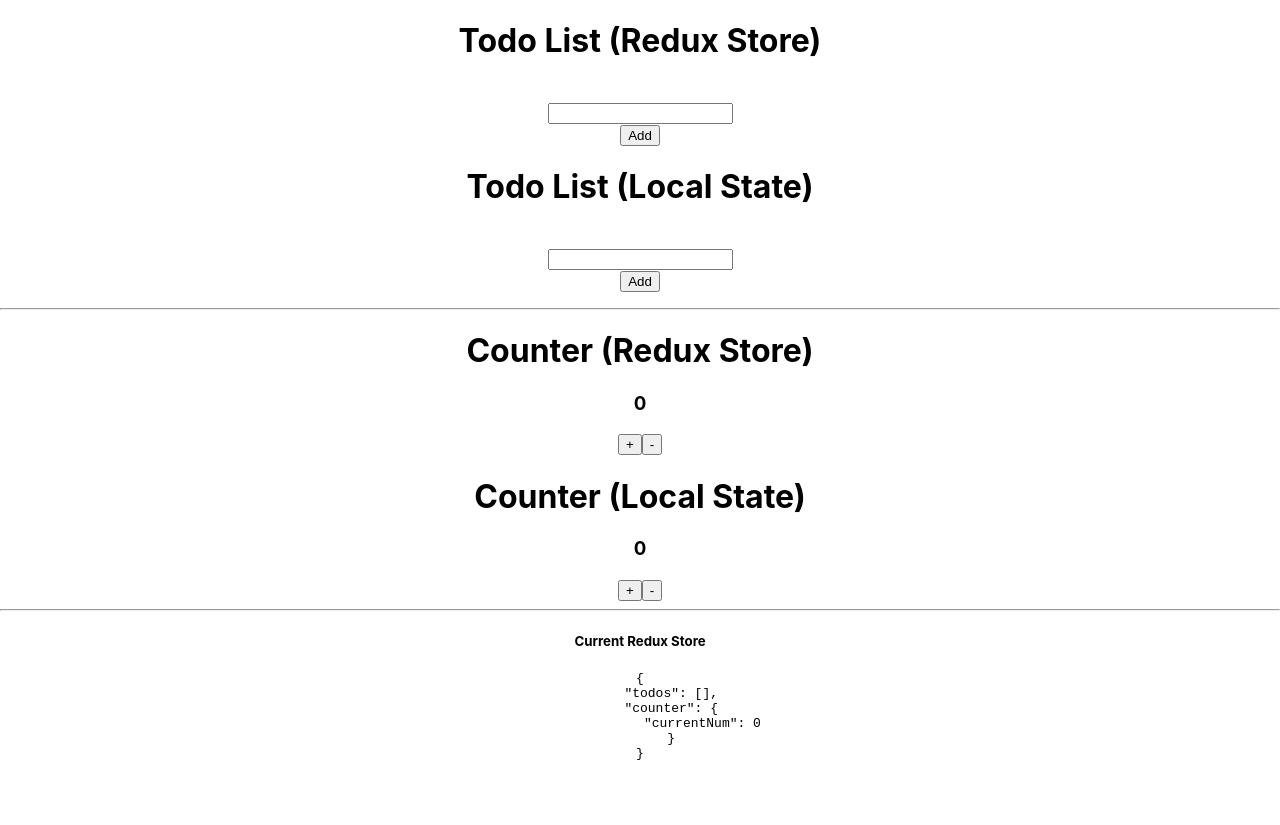
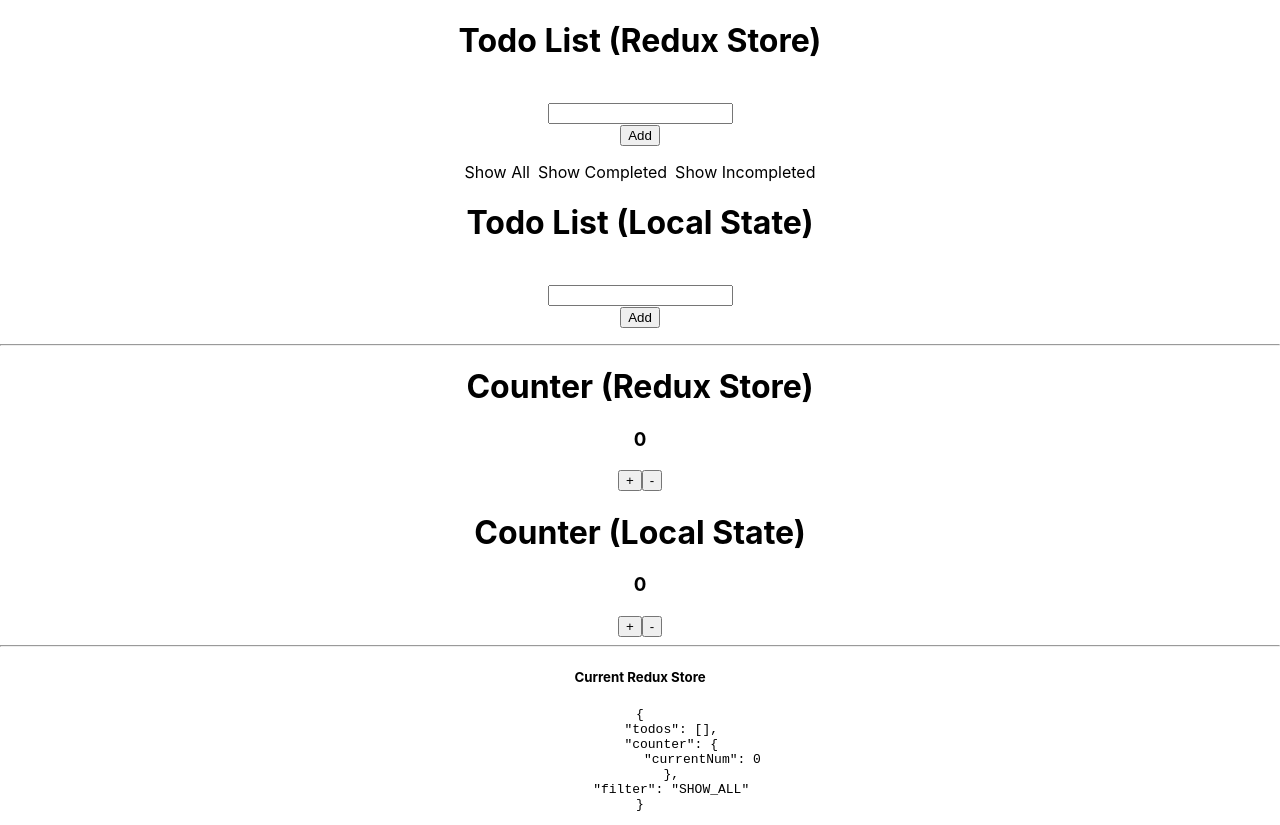
Before and after one commit to workofart/playground, a React (Create React App) app: page / in a window 1280 px wide. Before the commit the page ends 800 px from the top, so only its background shows below. Built offline with nearby package versions, Linux system fonts and the light colour scheme.

Commit message:
Added filtering options for redux-store-based todo

```diff
--- a/src/App.js
+++ b/src/App.js
@@ -7,7 +7,7 @@
 import logo from './logo.svg';
 import './App.css';
 
-import { todos, counter } from './actions';
+import { todos, counter, filter, filterTodosByOption } from './actions';
 
 /**
  * The keys used here will be the keys in the redux store
@@ -21,7 +21,8 @@
  */
 const app = combineReducers({
   todos,
-  counter
+  counter,
+  filter
 })
 
 const store = createStore(app);
@@ -37,7 +38,7 @@
 
     return (
       <div className="App">
-        <TodoList items={store.getState().todos} />
+        <TodoList items={filterTodosByOption(store.getState().todos, store.getState().filter)} />
         <TodoList_state />
         <hr />
         <Counter />
--- a/src/TodoList.js
+++ b/src/TodoList.js
@@ -23,6 +23,27 @@
     }
 }
 
+const SHOW_ALL = () => {
+    return {
+        type: 'SET_VISIBILITY_FILTER',
+        filter: 'SHOW_ALL'
+    }
+}
+
+const SHOW_COMPLETED = () => {
+    return {
+        type: 'SET_VISIBILITY_FILTER',
+        filter: 'SHOW_COMPLETED'
+    }
+}
+
+const SHOW_INCOMPLETED = () => {
+    return {
+        type: 'SET_VISIBILITY_FILTER',
+        filter: 'SHOW_INCOMPLETED'
+    }
+}
+
 const TodoItem = (item) => {
     return (
         <li key={item.id}>
@@ -33,7 +54,20 @@
             <button onClick={() => store.dispatch(REMOVE_TODO(item.id))}>x</button>
         </li>
     )
-  }
+}
+
+const FilterLink = ({text, func}) => {
+    return (
+        <span style={{margin: '4px'}}>
+            <a onClick={(e) => {
+                e.preventDefault();
+                store.dispatch(func())
+            }}>
+                {text}
+            </a>
+        </span>
+    )
+}
 
 let nextTodoId = 0;
 class TodoList extends Component {
@@ -49,6 +83,9 @@
                 <ul>
                     {this.props.items.map(item => TodoItem(item))}
                 </ul>
+                <FilterLink text='Show All' func={SHOW_ALL}/>
+                <FilterLink text='Show Completed' func={SHOW_COMPLETED}/>
+                <FilterLink text='Show Incompleted' func={SHOW_INCOMPLETED}/>
             </div>
         )
     }
--- a/src/actions.js
+++ b/src/actions.js
@@ -1,4 +1,9 @@
-const todo = (state, action) => {
+/**
+ * Helper function for "todos"
+ * @param {Object} todo - the object representing one todo item
+ * @param {Object} action - the object representing the action
+ */
+const todo = (todo, action) => {
     switch (action.type) {
         case 'ADD_TODO':
             return {
@@ -7,18 +12,46 @@
                 completed: false
             };
         case 'TOGGLE_TODO':
-            if (state.id !== action.id)
-                return state
+            if (todo.id !== action.id)
+                return todo
             return {
-                ...state,
-                completed: !state.completed
+                ...todo,
+                completed: !todo.completed
             }
         default:
-            return state;
+            return todo;
     }
 }
 
+/**
+ * Helper function to filter actual todo list items
+ * @param {Array} state - the current list of todos
+ * @param {*} action
+ */
+export function filterTodosByOption (todos, filter) {
+    switch(filter) {
+        case 'SHOW_ALL':
+            return todos;
+        case 'SHOW_COMPLETED':
+            return todos.filter(item => item.completed)
+        case 'SHOW_INCOMPLETED':
+            return todos.filter(item => !item.completed)
+        default:
+            return todos;
+    }
+}
+
+/**
+ * The default/initial state of todos is an empty array
+ * that will be assigned to the redux store in this format
+ * store.getState() = {
+*                       todos: []
+ *                    }
+ * @param {Array} state - the current state
+ * @param {Object} action - the provided action
+ */
 export function todos (state = [], action) {
+    console.log('todos reducer called');
     switch (action.type) {
         case 'ADD_TODO':
             return [
@@ -35,6 +68,7 @@
 }
 
 export function counter (state = { currentNum: 0 }, action) {
+    console.log('counter reducer called');
     switch (action.type) {
         case 'INCREMENT':
             return {...state,
@@ -48,3 +82,17 @@
             return state;
     }
 }
+
+/**
+ *
+ * @param {String} state - the state representing the selected filter option
+ * @param {Object} action
+ */
+export function filter(state = 'SHOW_ALL', action) {
+    switch(action.type) {
+        case 'SET_VISIBILITY_FILTER':
+            return action.filter;
+        default:
+            return state;
+    }
+}
```
